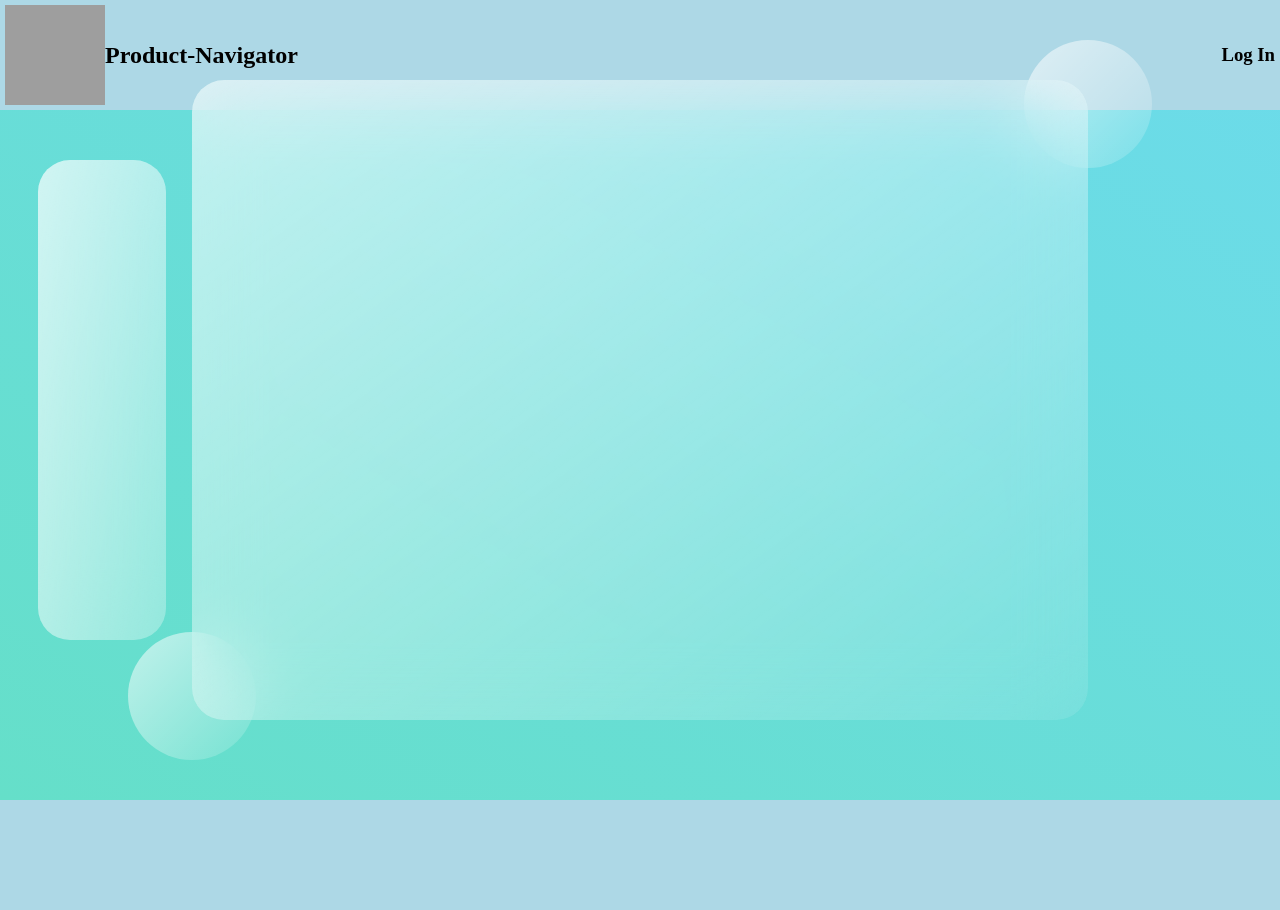
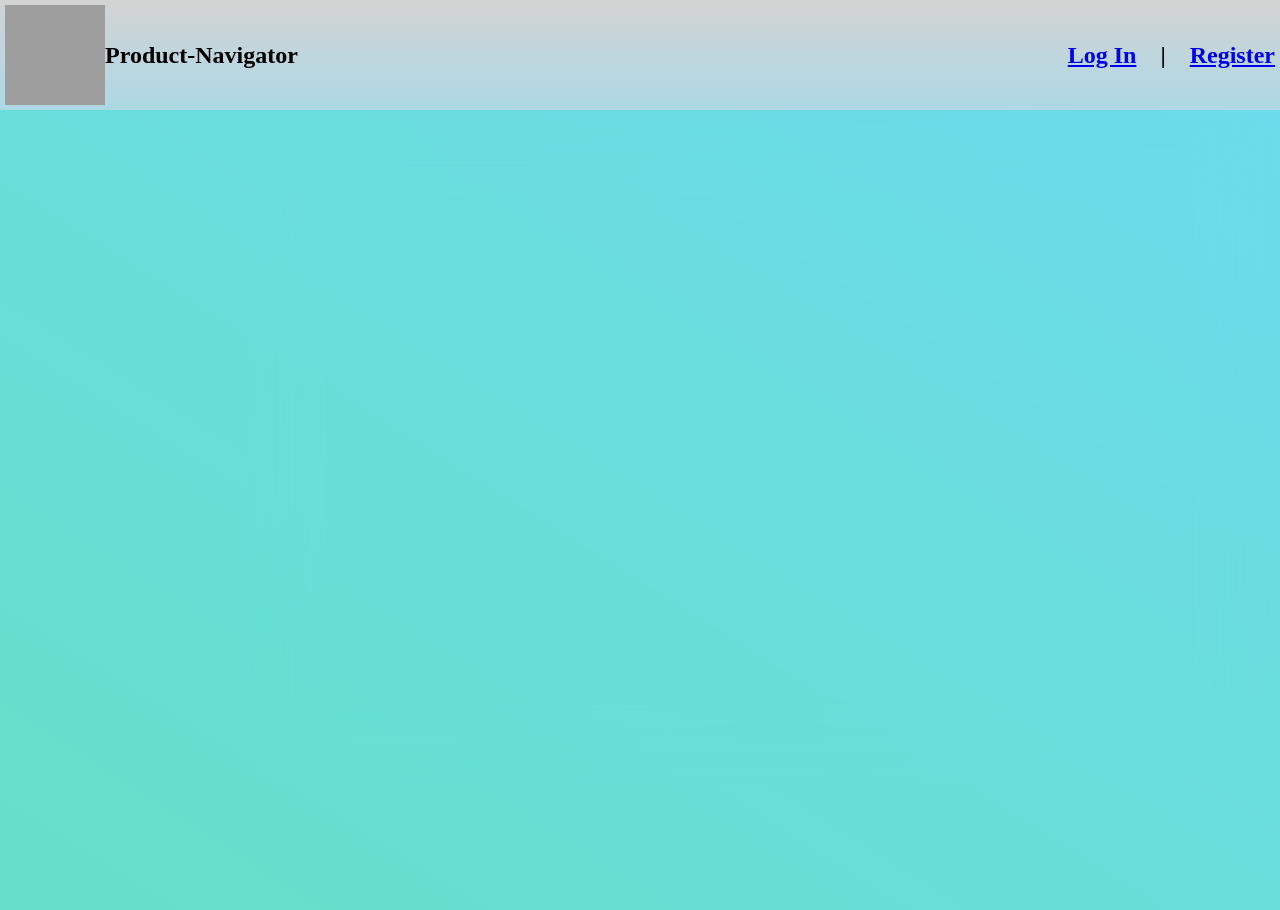
Before and after one commit to DaM1eN02/product-navigator-back-end, a PHP site: page / in a window 1280 px wide. Before the commit the page ends 800 px from the top, so only its background shows below. Run offline with PHP 8.4, Linux system fonts and the light colour scheme; grey boxes are pictures that could not be loaded.

Commit message:
29.09.2021 major
Major Layout Changes

```diff
--- a/pages/index/index.css
+++ b/pages/index/index.css
@@ -6,21 +6,20 @@
 
 main {
   min-height: 100vh;
+  min-width: 100vh;
   background: linear-gradient(to right top, #65dfc9, #6cdbeb);
-  display: flex;
-  align-items: center;
-  justify-content: center;
   z-index: 0;
 }
 
+.menu,
 .glass {
-  background: white;
-  min-height: 80vh;
-  width: 70%;
-  background: linear-gradient(
-    to right bottom,
-    rgba(255, 255, 255, 0.6),
-    rgba(255, 255, 255, 0.1)
+  min-height: 83vh;
+  position: absolute;
+  margin: 1vh;
+  background-color: linear-gradient(
+    to top left,
+    rgba(255, 255, 255, 0.9),
+    rgba(255, 255, 255, 0.3)
   );
   border-radius: 2rem;
   z-index: 10;
@@ -30,29 +29,21 @@ main {
   justify-content: center;
 }
 
+.glass {
+  width: 80%;
+  right: 0;
+}
+
 .menu {
-  background: white;
-  height: 60vh;
-  width: 10%;
-  background: linear-gradient(
-    to right bottom,
-    rgba(255, 255, 255, 0.7),
-    rgba(255, 255, 255, 0.3)
-  );
-  border-radius: 2rem;
-  z-index: 10;
-  backdrop-filter: blur(2rem);
-  left: 3%;
-  position: absolute;
+  width: 5vh;
+  left: 0;
 }
 
 .bar {
-  top: 0%;
-  position: absolute;
   display: flex;
   align-items: center;
   width: 100%;
-  background: lightblue;
+  background: linear-gradient(to top, lightblue, lightgrey);
   padding: 5px;
   justify-content: space-between;
 }
@@ -67,32 +58,6 @@ main {
   justify-content: center;
 }
 
-.circle1,
-.circle2 {
-  background: white;
-  background: linear-gradient(
-    to right bottom,
-    rgba(255, 255, 255, 0.6),
-    rgba(255, 255, 255, 0.1)
-  );
-  height: 8rem;
-  width: 8rem;
-  position: absolute;
-  border-radius: 50%;
-  z-index: 1;
-}
-
-.circle1 {
-  top: 5%;
-  right: 10%;
-}
-
-.circle2 {
-  bottom: 5%;
-  left: 10%;
-}
-
-img:hover,
-#signIn {
+img:hover {
   cursor: pointer;
 }
--- a/pages/index/index.html
+++ b/pages/index/index.html
@@ -6,31 +6,26 @@
         <meta name="robots" content="index,follows">
         <title>Product-Navigator</title>
         <link rel="stylesheet" href="index.css">
-        <link rel="icon" href="/images/Blue.png">
+        <link rel="icon" href="../../images/Blue.png">
         <script src="index.js"></script>
     </head>
     <body>
         <nav class="bar">
             <div>
-                <img src="../images/Blue.png" alt="Product-Navigator" height="100px" width="100px" onclick="homePage()">
+                <img src="../../images/Blue.png" alt="Product-Navigator" height="100px" width="100px" onclick="homePage()">
                 <h1 id="caption">Product-Navigator</h1>
             </div>
             <div id="signIn">
-                <h3 id="login" onclick="login()">Log In</h3>
+                <a href="../login/login.html"><h1>Log In</h1></a>
+                <h1>&emsp;|&emsp;</h1>
+                <a href="../register/register.html"><h1>Register</h1></a>
             </div>
         </nav>
 
         <main>
-            <section class="menu">
-
-            </section>
-
             <section class="glass">
 
             </section>
-
-            <div class="circle1"></div>
-            <div class="circle2"></div>
         </main>
     </body>
 </html>
--- a/pages/index/index.js
+++ b/pages/index/index.js
@@ -1,24 +1,5 @@
-var login = document.getElementById('login');
-var home = document.getElementById('home');
-var products = document.getElementById('products');
-var markets = document.getElementById('markets');
-
-var caption = document.getElementById('caption');
-
 function homePage() {
     window.location.href = "../index/index.html";
-}
-
-function home() {
-
-}
-
-function products() {
-
-}
-
-function markets() {
-
 }
 
 function login() {
```
Also changed, not shown: pages/login/login.html (+27 -11 lines), pages/register/register.html (+40 -0 lines).
